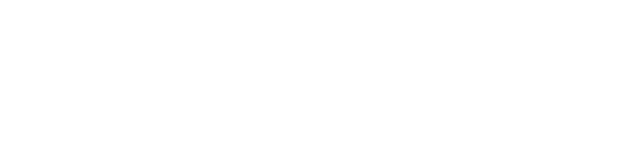
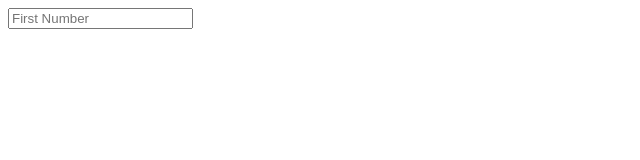
Before and after one commit to likhithaindukuri/Calculator, a website: page index.html in a window 1280 px wide. Shown: the whole page, without its empty margins (0-640 px from the left). Drawn offline with Linux system fonts and the light colour scheme.

Commit message:
Modified

```diff
--- a/index.html
+++ b/index.html
@@ -5,7 +5,9 @@
     <title>Calculator</title>
   </head>
   <body>
+
     <form action="index.html" method="post">
+    <input type="text" name="num1" placeholder="First Number">
 
     </form>
   </body>
```
